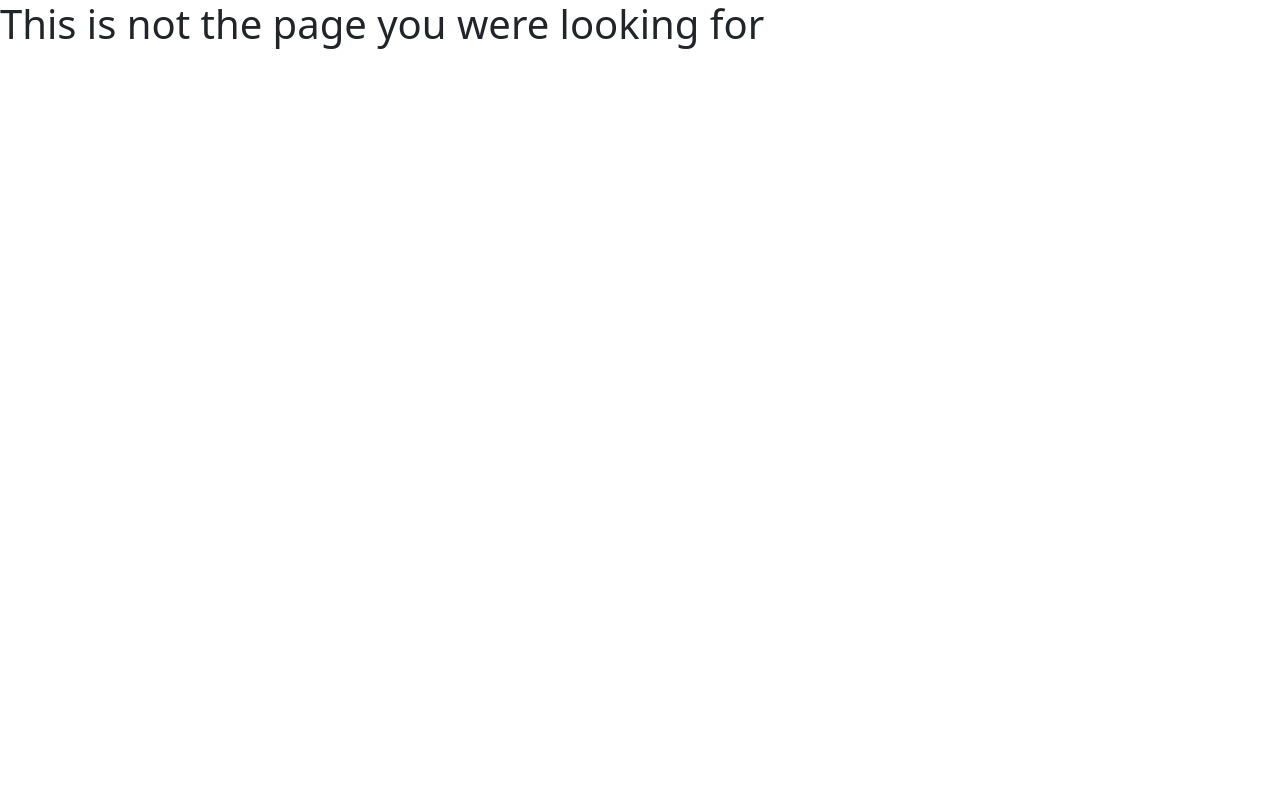
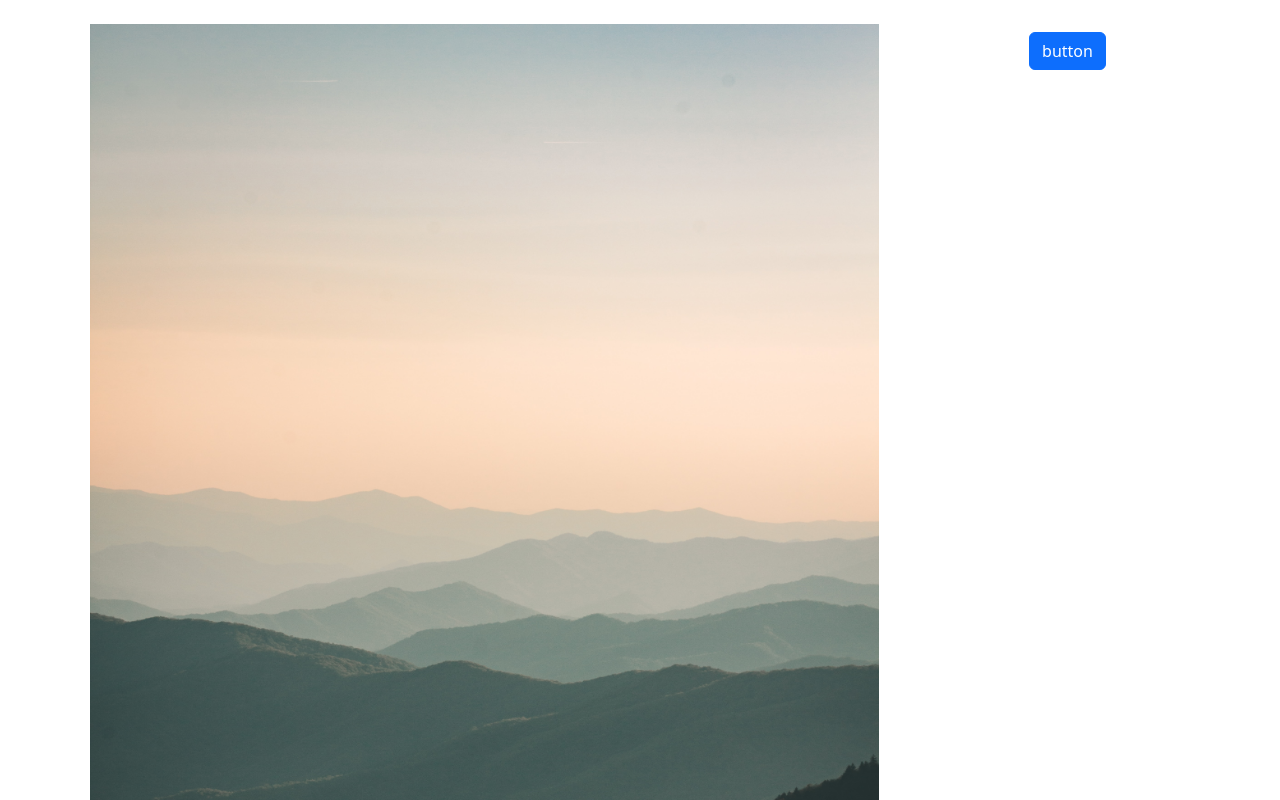
Before and after one commit to Capstone-42-quote-gen/ai-quote-generator, a React (Vite) app in the folder frontend/: page /ImageContent in a window 1280 px wide. Shown: the top 800 px of the page. Built offline with nearby package versions, Linux system fonts and the light colour scheme.

Commit message:
Added new file to shared_components

```diff
--- a/frontend/src/ui/App.css
+++ b/frontend/src/ui/App.css
@@ -0,0 +1,4 @@
+.ManyImages {
+    width: 95%;
+    height: 95%
+}
--- a/frontend/src/ui/App.tsx
+++ b/frontend/src/ui/App.tsx
@@ -3,7 +3,7 @@ import 'bootstrap/dist/css/bootstrap.css'
 import './App.css'
 import { Home } from './Home.tsx'
 import { FourOhFour } from './FourOhFour'
-
+import { ImageContent } from "./shared_components/ImageContent.tsx";
 
 export function App() {
     return (
@@ -12,6 +12,7 @@ export function App() {
                 <Routes>
                     <Route  path='/' element={<Home />} />
                     <Route path={"*"} element={<FourOhFour />} />
+                    <Route path='/ImageContent' element={<ImageContent/>} />
                 </Routes>
             </BrowserRouter>
         </>
--- a/frontend/src/ui/shared_components/ImageContent.tsx
+++ b/frontend/src/ui/shared_components/ImageContent.tsx
@@ -0,0 +1,17 @@
+import {Button, Col, Container,  Row} from "react-bootstrap";
+import mountains from "/src/assets/mountains.png"
+export function ImageContent() {
+    return (
+        <>
+            <Container>
+                 <Row className={'mt-3'}>
+                     <Col lg={9} className={''}>
+            <img className={'ManyImages image-fluid m-2'} src={mountains} alt=""/>
+                     </Col>
+                     <Col lg={3} className={'text-center mt-3'} >
+                     <Button>button</Button>
+                     </Col>
+                 </Row>
+            </Container>
+        </>
+    )}
```
Also changed, not shown: frontend/src/assets/mountains.png (added).
